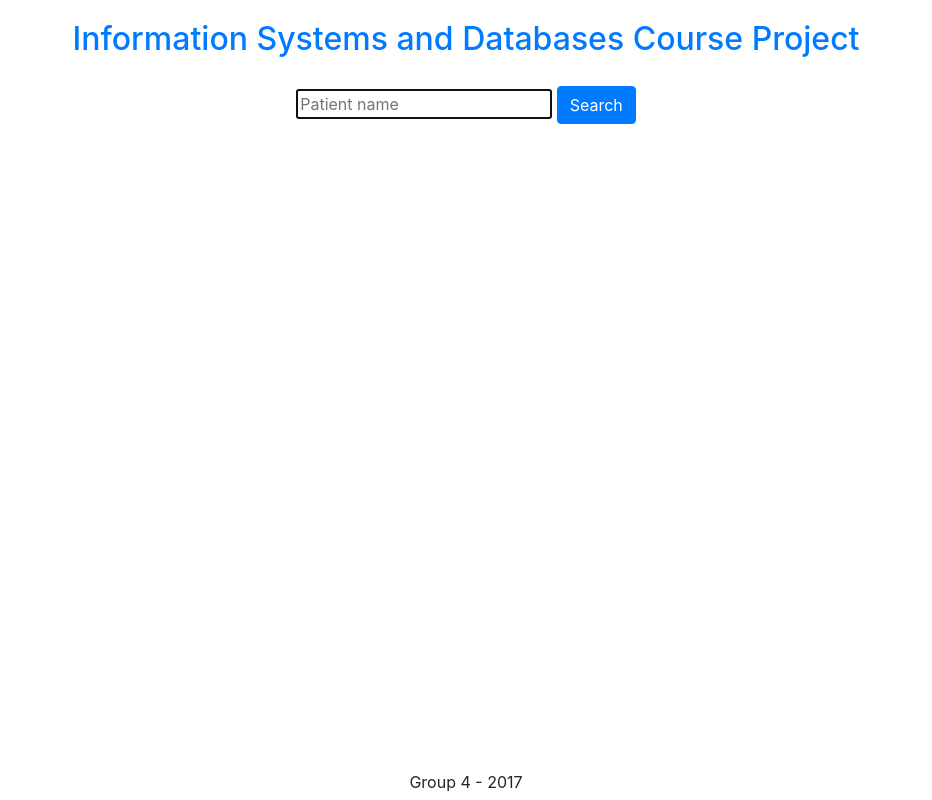
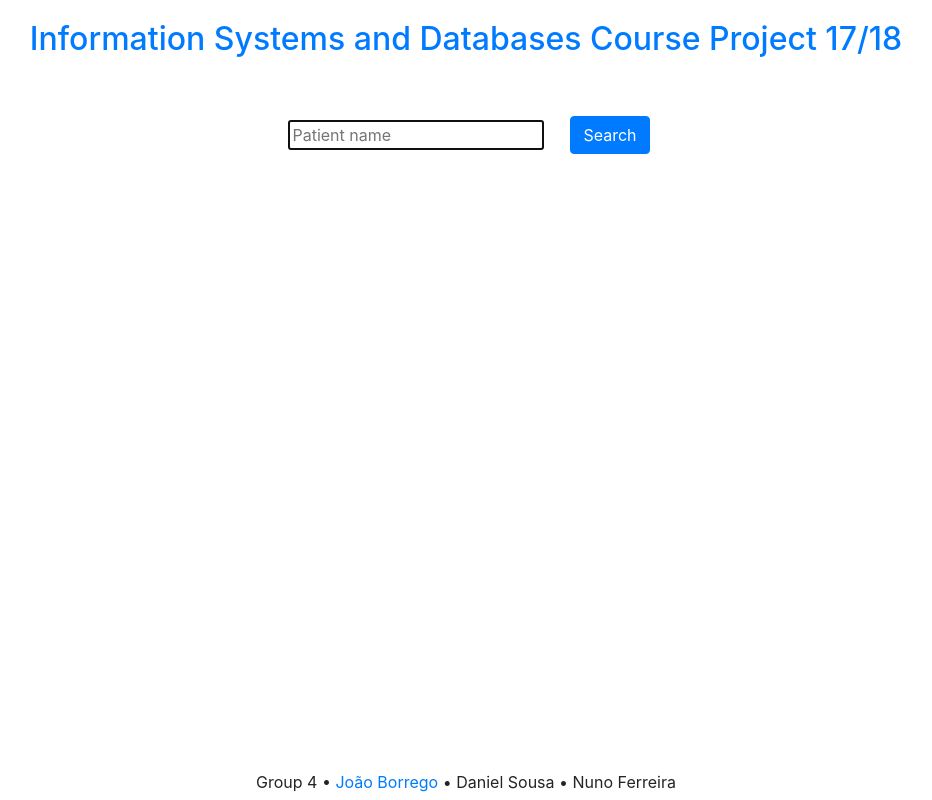
Before and after one commit to jsbruglie/sibd, a PHP site: page / in a window 1280 px wide. Shown: the whole page, without its empty margins (174-1106 px from the left). Run offline with PHP 8.4, Linux system fonts and the light colour scheme; some libraries are stand-ins or nearby versions.

Commit message:
add generic moslty unimportant changes

```diff
--- a/delivery3/html/css/styles.css
+++ b/delivery3/html/css/styles.css
@@ -34,6 +34,15 @@
     padding-bottom: 20px;
 }
 
+/* Forms */
+form {
+    margin:20px;
+}
+
+form .btn {
+    margin:10px;
+}
+
 /* Tables */
 table th {
     text-align: center;
@@ -41,5 +50,5 @@ table th {
 
 .table {
     margin: 0 auto;
-    width: 50% !important;
+    width: 90% !important;
 }
--- a/delivery3/html/index.php
+++ b/delivery3/html/index.php
@@ -37,7 +37,7 @@
     }
 ?>
 
-        <div class="container">
+        <div class="container-fluid">
 
             <?php
 
@@ -47,7 +47,7 @@
                     if (!$result) {
                         echo 'No matches found. <a href="register.php?name='. $name . '">Register</a> a new patient?';
                     } else {
-                        echo $table;
+                        echo '<div>' . $table . '</div>';
                     }
                 }
             ?>
--- a/delivery3/includes/functions.php
+++ b/delivery3/includes/functions.php
@@ -77,7 +77,7 @@
         $table_html .= "<thead>\n<tr>\n";
         foreach ($column_names as $col)
         {
-            $table_html .= '<th class="text-center">' . $col . "</th>\n";
+            $table_html .= '<th>' . $col . "</th>\n";
         }
         $table_html .= "</tr>\n</thead>\n";
 
@@ -93,7 +93,7 @@
                 } else {
                      $entry = $row[$col];
                 }
-                $table_html .= '<td class="text-center">' . $entry . "</td>\n";
+                $table_html .= '<td class="col-md-3">' . $entry . "</td>\n";
             }
             $table_html .= "</tr>\n";
         }
@@ -112,7 +112,7 @@
         $table_html .= "<thead>\n<tr>\n";
         foreach ($column_names as $col)
         {
-            $table_html .= "<th>" . $col . "</th>\n";
+            $table_html .= "<th>" . $col[0] . "</th>\n";
         }
         $table_html .= "</tr>\n</thead>\n";
 
@@ -123,7 +123,7 @@
             $table_html .= "<tr>\n";
             foreach ($column_names as $col)
             {
-                $table_html .= "<td>" . $row[$col] . "</td>\n";
+                $table_html .= '<td class="col-md-3">' . $row[$col[1]] . "</td>\n";
             }
             $table_html .= "</tr>\n";
         }
--- a/delivery3/templates/footer.php
+++ b/delivery3/templates/footer.php
@@ -2,7 +2,7 @@
             </div>
 
             <div id="bottom">
-                Group 4 - 2017
+                Group 4 • <a href="https://github.com/jsbruglie/">João Borrego</a> • Daniel Sousa • Nuno Ferreira
             </div>
 
         </div>
--- a/delivery3/templates/header.php
+++ b/delivery3/templates/header.php
@@ -1,6 +1,5 @@
 <!DOCTYPE html>
-
-<html>
+<html lang="en">
 
     <head>
 
@@ -10,10 +9,12 @@
         <?php else: ?><title>SIBD</title>
         <?php endif ?>
 
+        <!-- JQuery -->
+        <script src="https://code.jquery.com/jquery-3.2.1.slim.min.js" integrity="sha384-KJ3o2DKtIkvYIK3UENzmM7KCkRr/rE9/Qpg6aAZGJwFDMVNA/GpGFF93hXpG5KkN" crossorigin="anonymous"></script>
+
         <!-- Bootstrap CDN -->
         <link rel="stylesheet" href="https://maxcdn.bootstrapcdn.com/bootstrap/4.0.0-beta.2/css/bootstrap.min.css" integrity="sha384-PsH8R72JQ3SOdhVi3uxftmaW6Vc51MKb0q5P2rRUpPvrszuE4W1povHYgTpBfshb" crossorigin="anonymous">
         <script src="https://maxcdn.bootstrapcdn.com/bootstrap/4.0.0-beta.2/js/bootstrap.min.js" integrity="sha384-alpBpkh1PFOepccYVYDB4do5UnbKysX5WZXm3XxPqe5iKTfUKjNkCk9SaVuEZflJ" crossorigin="anonymous"></script>
-        <script src="https://code.jquery.com/jquery-3.2.1.slim.min.js" integrity="sha384-KJ3o2DKtIkvYIK3UENzmM7KCkRr/rE9/Qpg6aAZGJwFDMVNA/GpGFF93hXpG5KkN" crossorigin="anonymous"></script>
 
         <!-- Custom style sheet -->
         <link href="css/styles.css" rel="stylesheet"/>
@@ -25,7 +26,7 @@
         <div class="wrapper">
 
             <div id="top">
-                <h2><a href="index.php" style="text-decoration: none">Information Systems and Databases Course Project</a></h2>
+                <h2><a href="index.php" style="text-decoration: none">Information Systems and Databases Course Project 17/18</a></h2>
             </div>
 
             <div id="middle">
--- a/delivery3/templates/patient_register_form.php
+++ b/delivery3/templates/patient_register_form.php
@@ -8,7 +8,7 @@
             ?>
         />
         <?php if (isset($name_err)): ?>
-        <span class="alert alert-danger" role="alert"><?php echo $name_err;?>
+        <span class="alert" role="alert"><?php echo $name_err;?>
         <?php endif ?></span>
     </div>
     <div class="form-group">
@@ -16,7 +16,7 @@
         <input autofocus name="birthday" placeholder="Patient Birthday" type="date"
             <?php if (isset($_POST['birthday'])) echo 'value="' . $_POST['birthday'] . '"' ?> />
         <?php if (isset($birthday_err)): ?>
-        <span class="alert alert-danger" role="alert"><?php echo $birthday_err;?>
+        <span class="alert" role="alert"><?php echo $birthday_err;?>
         <?php endif ?></span>
     </div>
     <div class="form-group">
@@ -24,7 +24,7 @@
         <input autofocus name="address" placeholder="Patient Address" type="text"
             <?php if (isset($_POST['address'])) echo 'value="' . $_POST['address'] . '"' ?> />
         <?php if (isset($address_err)): ?>
-        <span class="alert alert-danger" role="alert"><?php echo $address_err;?>
+        <span class="alert" role="alert"><?php echo $address_err;?>
         <?php endif ?></span>
     </div>
 
--- a/delivery3/templates/patient_search_form.php
+++ b/delivery3/templates/patient_search_form.php
@@ -1,11 +1,12 @@
-<form class="form-horizontal" action="" method="post">
-    <div class="form-group">
+<form class="form-inline justify-content-center" action="" method="post">
+    <div class="form-group mx-sm-3">
         <input autofocus name="name" placeholder="Patient name" type="text"
             <?php if (isset($_POST['name'])) echo 'value="' . $_POST['name'] . '"' ?> />
-        <button type="submit" class="btn btn-primary">Search</button>
     </div>
+    <button type="submit" class="btn btn-primary">Search</button>
 
-    <?php if (isset($name_err)): ?>
-    <span class="alert alert-warning"><?php echo $name_err;?>
-    <?php endif ?></span>
 </form>
+
+<?php if (isset($name_err)): ?>
+<span class="alert alert-warning"><?php echo $name_err;?>
+<?php endif ?></span>
```
Also changed, not shown: delivery3/html/patient.php (+9 -7 lines).
